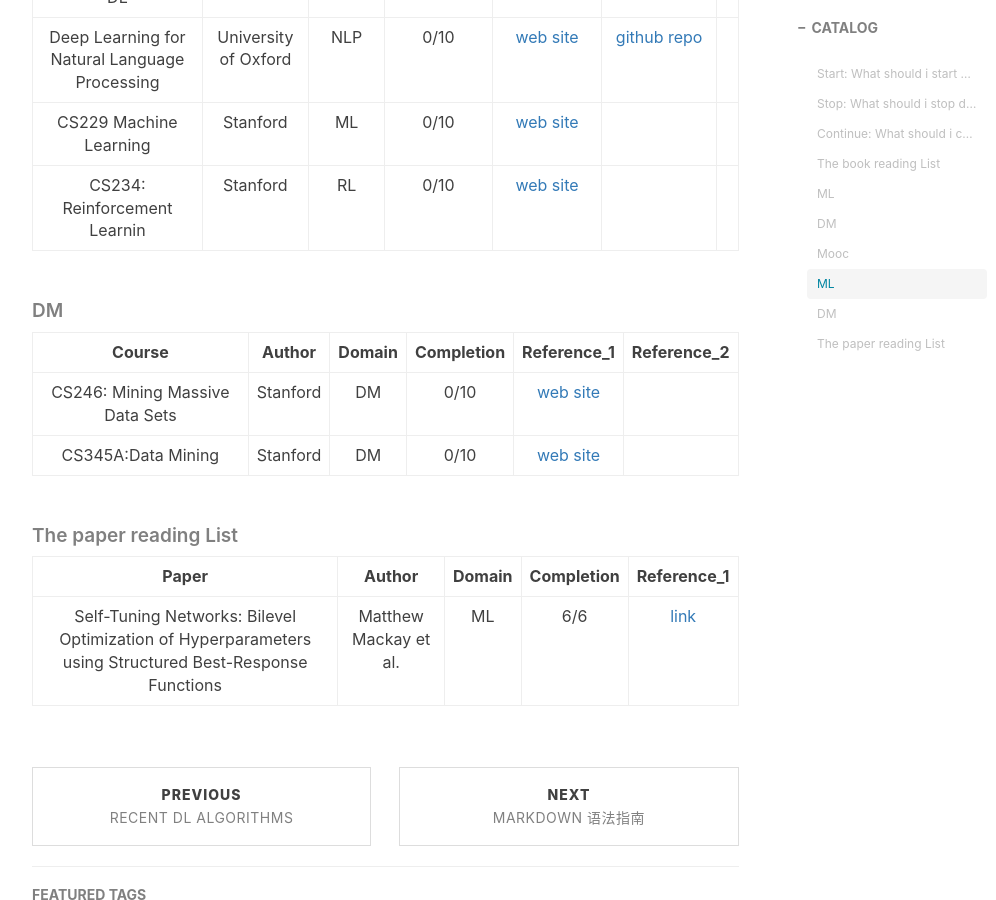
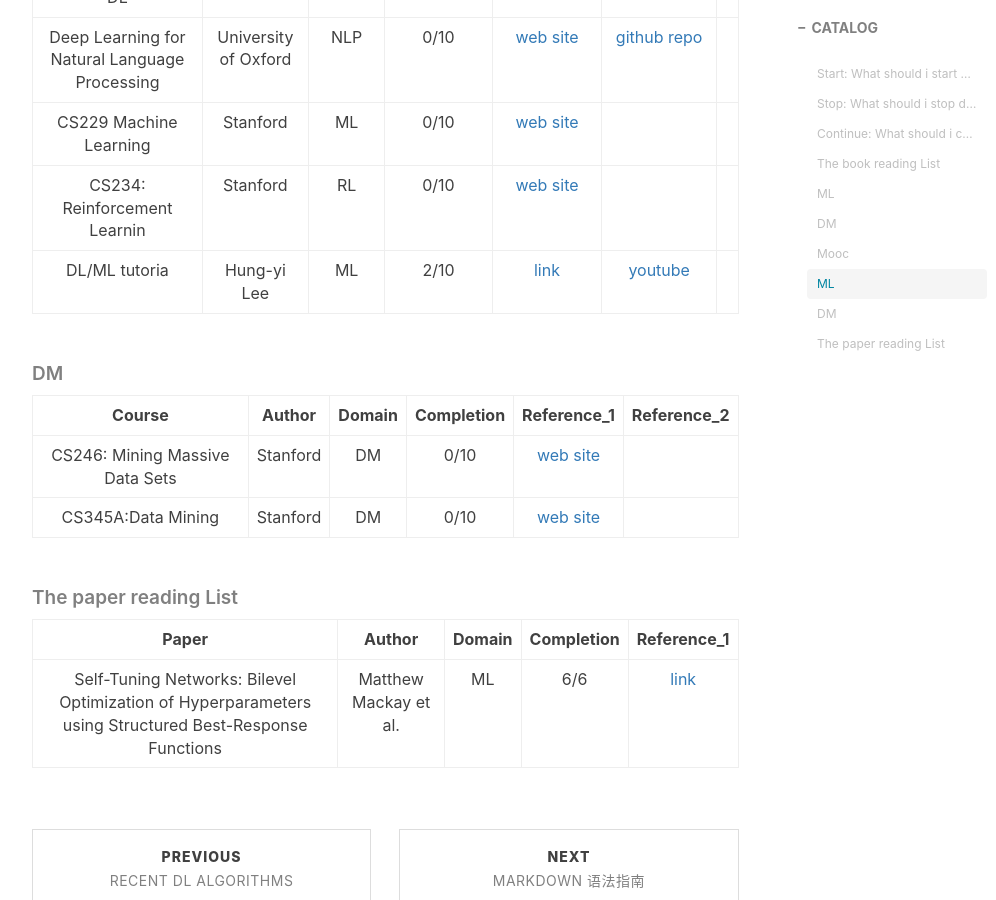
Before and after one commit to he-chen-95/he-chen-95.github.io, a Jekyll site: the page built from _posts/2019-05-03-Stop_doing_list.md, in a window 1280 px wide and 900 px high, scrolled down 2102 px. Shown: the whole window, without its empty margins (233-1229 px from the left). Built offline with Jekyll 4.4.1, drawn with Linux system fonts in a browser that asks for light colours; nearby versions of some CDN libraries; comment, search, counter and statistics services are not loaded.

Commit message:
Update 2019-05-03-Stop_doing_list.md

```diff
--- a/_posts/2019-05-03-Stop_doing_list.md
+++ b/_posts/2019-05-03-Stop_doing_list.md
@@ -49,6 +49,7 @@
 |Deep Learning for Natural Language Processing|University of Oxford|NLP|0/10|[web site](http://www.cs.ox.ac.uk/teaching/courses/2016-2017/dl/)|[github repo](https://github.com/oxford-cs-deepnlp-2017/lectures)|
 |CS229 Machine Learning|Stanford|ML|0/10|[web site](http://cs229.stanford.edu/)|||
 |CS234: Reinforcement Learnin|Stanford|RL|0/10|[web site](http://web.stanford.edu/class/cs234/index.html)||
+|DL/ML tutoria|Hung-yi Lee|ML|2/10|[link](http://speech.ee.ntu.edu.tw/~tlkagk/courses_ML16.html)|[youtube](https://www.youtube.com/channel/UC2ggjtuuWvxrHHHiaDH1dlQ)||
 
 ##### DM
 
```
